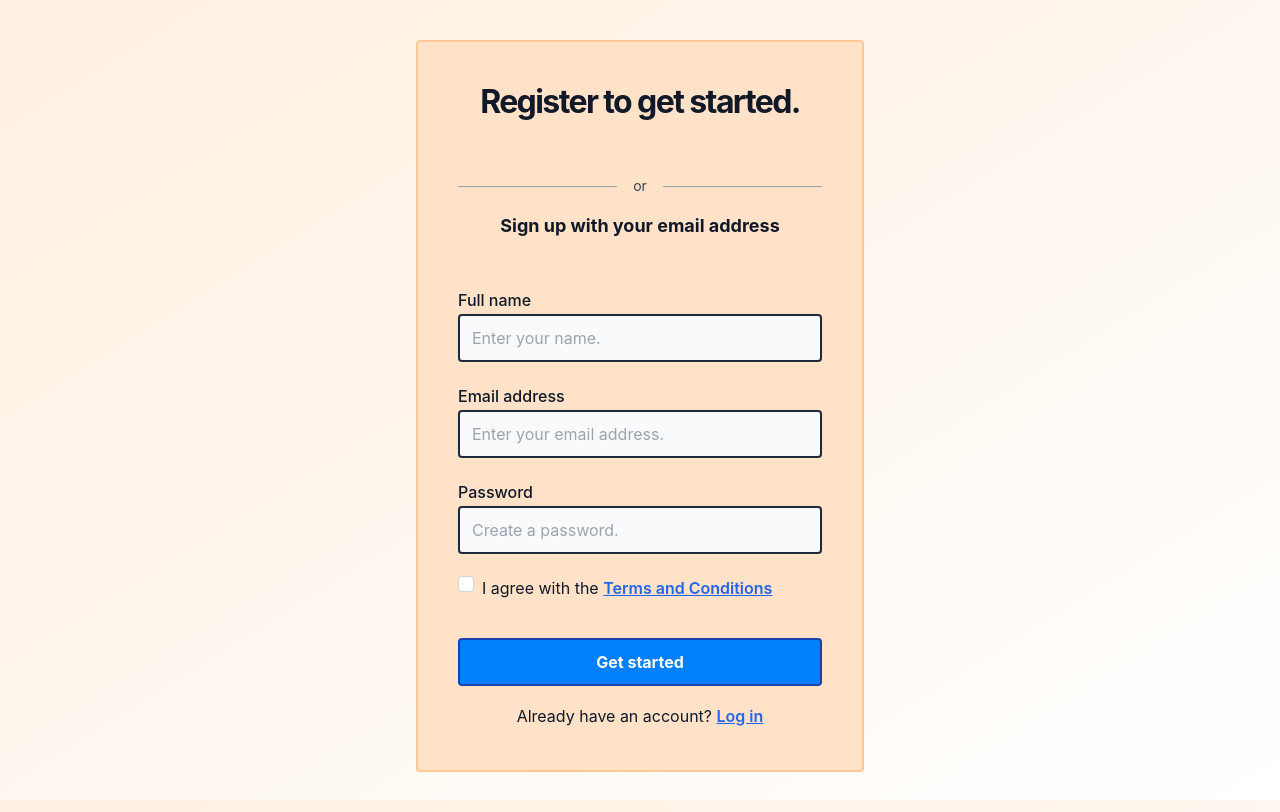
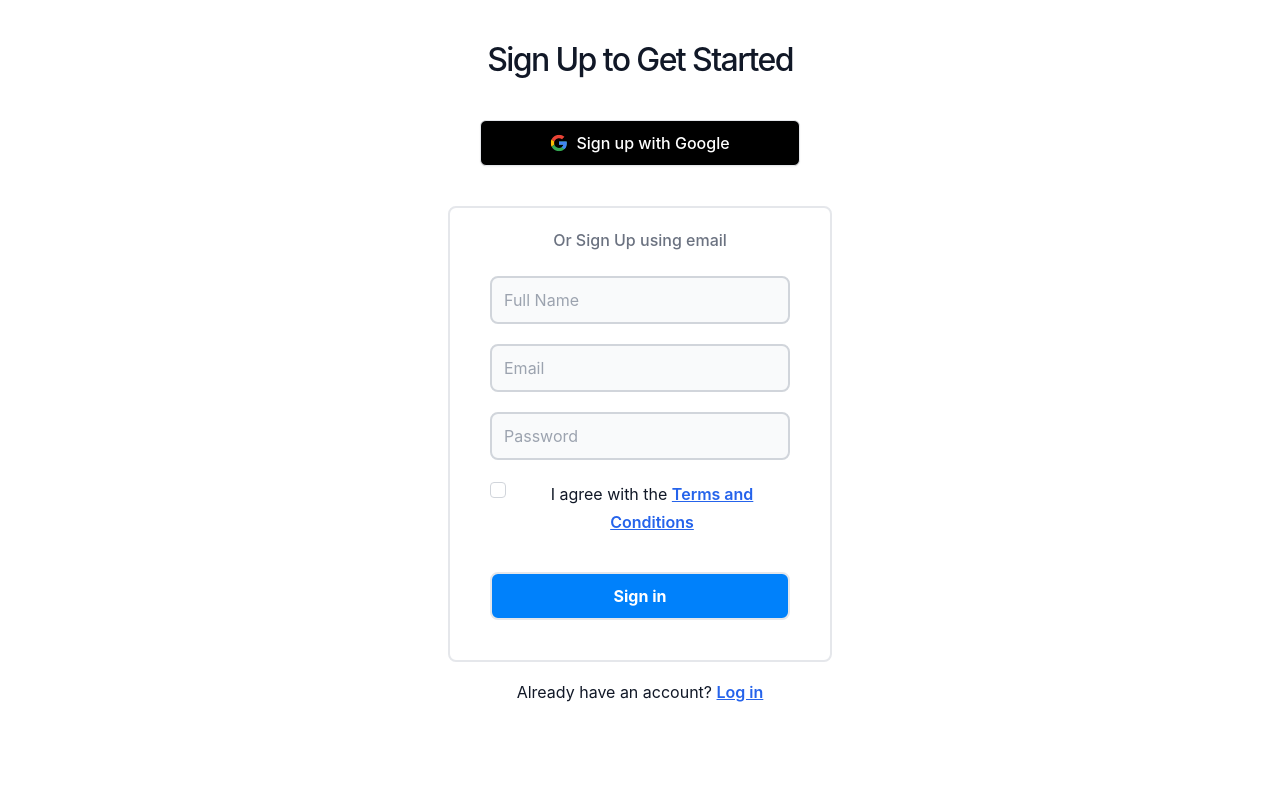
Before and after one commit to dsilverdi/testilime, a Django app: page /register/ in a window 1280 px wide. After the commit the page ends 702 px from the top, so only its background shows below. Run offline with Django 4.2, Linux system fonts and the light colour scheme; parts of the project's set-up code (start-up, migrations or seed data) failed here and were passed over; some libraries are stand-ins or nearby versions.

Commit message:
auth page styling

```diff
--- a/requirements/requirements.txt
+++ b/requirements/requirements.txt
@@ -44,6 +44,7 @@ shortuuid==1.0.11
 
 # Google
 google-auth==2.16.0
+oauthlib==3.2.2
 
 # Billing
 stripe==4.2.0
--- a/src/tailwind_theme/static/css/dist/styles.css
+++ b/src/tailwind_theme/static/css/dist/styles.css
@@ -773,9 +773,8 @@ select {
 }
 
 .btn-primary {
+  border-radius: 0.5rem;
   border-width: 2px;
-  --tw-border-opacity: 1;
-  border-color: rgb(30 64 175 / var(--tw-border-opacity));
   --tw-bg-opacity: 1;
   background-color: rgb(0 129 251 / var(--tw-bg-opacity));
   --tw-text-opacity: 1;
@@ -836,10 +835,10 @@ select {
   -webkit-appearance: none;
      -moz-appearance: none;
           appearance: none;
-  border-radius: 0.25rem;
+  border-radius: 0.5rem;
   border-width: 2px;
   --tw-border-opacity: 1;
-  border-color: rgb(31 41 55 / var(--tw-border-opacity));
+  border-color: rgb(209 213 219 / var(--tw-border-opacity));
   --tw-bg-opacity: 1;
   background-color: rgb(249 250 251 / var(--tw-bg-opacity));
   padding-left: 0.75rem;
@@ -903,6 +906,10 @@ select {
 
 .col-span-1 {
   grid-column: span 1 / span 1;
+}
+
+.m-auto {
+  margin: auto;
 }
 
 .mx-auto {
@@ -920,11 +927,6 @@ select {
   margin-bottom: 0.25rem;
 }
 
-.mx-4 {
-  margin-left: 1rem;
-  margin-right: 1rem;
-}
-
 .mt-2 {
   margin-top: 0.5rem;
 }
@@ -941,12 +943,16 @@ select {
   margin-right: 0.75rem;
 }
 
-.mt-20 {
-  margin-top: 5rem;
-}
-
-.mt-40 {
-  margin-top: 10rem;
+.mt-10 {
+  margin-top: 2.5rem;
+}
+
+.mb-10 {
+  margin-bottom: 2.5rem;
+}
+
+.mb-5 {
+  margin-bottom: 1.25rem;
 }
 
 .ml-2 {
@@ -1041,24 +1039,28 @@ select {
   width: 1.5rem;
 }
 
+.w-32 {
+  width: 8rem;
+}
+
 .w-full {
   width: 100%;
 }
 
-.max-w-7xl {
-  max-width: 80rem;
-}
-
-.max-w-5xl {
-  max-width: 64rem;
-}
-
-.max-w-2xl {
-  max-width: 40rem;
-}
-
-.max-w-md {
-  max-width: 28rem;
+.w-96 {
+  width: 24rem;
+}
+
+.w-5\/6 {
+  width: 83.333333%;
+}
+
+.w-80 {
+  width: 20rem;
+}
+
+.max-w-lg {
+  max-width: 32rem;
 }
 
 .flex-1 {
@@ -1067,14 +1069,6 @@ select {
 
 .flex-shrink-0 {
   flex-shrink: 0;
-}
-
-.flex-shrink {
-  flex-shrink: 1;
-}
-
-.flex-grow {
-  flex-grow: 1;
 }
 
 .translate-y-7 {
@@ -1136,6 +1130,10 @@ select {
 
 .gap-4 {
   gap: 1rem;
+}
+
+.gap-2 {
+  gap: 0.5rem;
 }
 
 .gap-x-2 {
@@ -1183,6 +1181,14 @@ select {
   margin-bottom: calc(0.25rem * var(--tw-space-y-reverse));
 }
 
+.self-auto {
+  align-self: auto;
+}
+
+.justify-self-auto {
+  justify-self: auto;
+}
+
 .overflow-y-auto {
   overflow-y: auto;
 }
@@ -1193,6 +1199,14 @@ select {
 
 .rounded {
   border-radius: 0.25rem;
+}
+
+.rounded-md {
+  border-radius: 0.375rem;
+}
+
+.rounded-lg {
+  border-radius: 0.5rem;
 }
 
 .border {
@@ -1220,21 +1234,16 @@ select {
   border-color: rgb(229 231 235 / var(--tw-border-opacity));
 }
 
+.border-black {
+  --tw-border-opacity: 1;
+  border-color: rgb(0 0 0 / var(--tw-border-opacity));
+}
+
 .border-gray-300 {
   --tw-border-opacity: 1;
   border-color: rgb(209 213 219 / var(--tw-border-opacity));
 }
 
-.border-\[\#FFC894\] {
-  --tw-border-opacity: 1;
-  border-color: rgb(255 200 148 / var(--tw-border-opacity));
-}
-
-.border-gray-400 {
-  --tw-border-opacity: 1;
-  border-color: rgb(156 163 175 / var(--tw-border-opacity));
-}
-
 .border-t-gray-200 {
   --tw-border-opacity: 1;
   border-top-color: rgb(229 231 235 / var(--tw-border-opacity));
@@ -1245,11 +1254,6 @@ select {
   background-color: rgb(249 250 251 / var(--tw-bg-opacity));
 }
 
-.bg-gray-900 {
-  --tw-bg-opacity: 1;
-  background-color: rgb(17 24 39 / var(--tw-bg-opacity));
-}
-
 .bg-\[\#24292f\] {
   --tw-bg-opacity: 1;
   background-color: rgb(36 41 47 / var(--tw-bg-opacity));
@@ -1269,34 +1273,21 @@ select {
   background-color: rgb(147 197 253 / var(--tw-bg-opacity));
 }
 
+.bg-black {
+  --tw-bg-opacity: 1;
+  background-color: rgb(0 0 0 / var(--tw-bg-opacity));
+}
+
+.bg-yellow-400 {
+  --tw-bg-opacity: 1;
+  background-color: rgb(250 204 21 / var(--tw-bg-opacity));
+}
+
 .bg-red-500 {
   --tw-bg-opacity: 1;
   background-color: rgb(239 68 68 / var(--tw-bg-opacity));
 }
 
-.bg-\[\#FFE2C7\] {
-  --tw-bg-opacity: 1;
-  background-color: rgb(255 226 199 / var(--tw-bg-opacity));
-}
-
-.bg-gradient-to-br {
-  background-image: linear-gradient(to bottom right, var(--tw-gradient-stops));
-}
-
-.from-\[\#FFEFE0\] {
-  --tw-gradient-from: #FFEFE0;
-  --tw-gradient-to: rgb(255 239 224 / 0);
-  --tw-gradient-stops: var(--tw-gradient-from), var(--tw-gradient-to);
-}
-
-.to-white {
-  --tw-gradient-to: #fff;
-}
-
-.bg-fixed {
-  background-attachment: fixed;
-}
-
 .p-4 {
   padding: 1rem;
 }
@@ -1351,9 +1357,14 @@ select {
   padding-bottom: 1.25rem;
 }
 
-.px-10 {
-  padding-left: 2.5rem;
-  padding-right: 2.5rem;
+.py-2\.5 {
+  padding-top: 0.625rem;
+  padding-bottom: 0.625rem;
+}
+
+.px-5 {
+  padding-left: 1.25rem;
+  padding-right: 1.25rem;
 }
 
 .pt-0\.5 {
@@ -1415,11 +1426,6 @@ select {
   line-height: 2.5rem;
 }
 
-.text-lg {
-  font-size: 1.125rem;
-  line-height: 2rem;
-}
-
 .font-semibold {
   font-weight: 600;
 }
@@ -1524,6 +1518,12 @@ select {
   box-shadow: var(--tw-ring-offset-shadow, 0 0 #0000), var(--tw-ring-shadow, 0 0 #0000), var(--tw-shadow);
 }
 
+.shadow-sm {
+  --tw-shadow: 0 1px 2px 0 rgb(0 0 0 / 0.05);
+  --tw-shadow-colored: 0 1px 2px 0 var(--tw-shadow-color);
+  box-shadow: var(--tw-ring-offset-shadow, 0 0 #0000), var(--tw-ring-shadow, 0 0 #0000), var(--tw-shadow);
+}
+
 .filter {
   filter: var(--tw-blur) var(--tw-brightness) var(--tw-contrast) var(--tw-grayscale) var(--tw-hue-rotate) var(--tw-invert) var(--tw-saturate) var(--tw-sepia) var(--tw-drop-shadow);
 }
--- a/src/tailwind_theme/static_src/src/styles.css
+++ b/src/tailwind_theme/static_src/src/styles.css
@@ -24,7 +24,7 @@
     }
 
     .btn-primary {
-        @apply border-2 border-blue-800 bg-[#0081fb] text-white hover:text-slate-100 hover:bg-blue-700 active:bg-blue-900 active:text-white focus-visible:outline-blue-700;
+        @apply border-2 rounded-lg bg-[#0081fb] text-white hover:text-slate-100 hover:bg-blue-700 active:bg-blue-900 active:text-white focus-visible:outline-blue-700;
     }
 
     .btn-white {
@@ -32,7 +32,7 @@
     }
 
     .input {
-        @apply appearance-none rounded border-2 border-gray-800 bg-gray-50 px-3 py-2 text-base text-gray-900 placeholder-gray-400 focus:border-blue-500 focus:bg-white focus:outline-none focus:ring-blue-500;
+        @apply appearance-none rounded-lg border-2 border-gray-300 bg-gray-50 px-3 py-2 text-base text-gray-900 placeholder-gray-400 focus:border-blue-500 focus:bg-white focus:outline-none focus:ring-blue-500;
     }
 
     .label {
--- a/src/tailwind_theme/static_src/tailwind.config.js
+++ b/src/tailwind_theme/static_src/tailwind.config.js
@@ -42,6 +42,9 @@ module.exports = {
             maxWidth: {
                 '2xl': '40rem',
             },
+            backgroundImage: {
+                'gradient-lime': 'radial-gradient(circle, rgba(243,245,143,1) 0%, rgba(255,255,255,1) 100%)',
+            },
         },
     },
     plugins: [
--- a/src/templates/base.html
+++ b/src/templates/base.html
@@ -9,10 +9,6 @@
             {% compress css %}
                 {% tailwind_css %}
             {% endcompress %}
-            <script src="https://js.stripe.com/v3/"></script>
-            {% if stripe_publishable_key != None %}
-                <script type="text/javascript">const stripe = Stripe("{{ stripe_publishable_key }}")</script>
-            {% endif %}
             <link rel="icon"
                   type="image/svg+xml"
                   href="{% static 'img/favicon/favicon.svg' %}">
@@ -20,7 +16,7 @@
                   type="image/png"
                   href="{% static 'img/favicon/favicon.png' %}">
         </head>
-        <body class="bg-gray-900 bg-gradient-to-br from-[#FFEFE0] to-white bg-fixed">
+        <body>
             {% block body %}{% endblock %}
         </body>
     </html>
--- a/src/testilime/auth/forms.py
+++ b/src/testilime/auth/forms.py
@@ -47,13 +47,13 @@ class LoginForm(forms.Form):
     email = forms.EmailField(
         label="Email address",
         error_messages={"required": "You need to enter your email."},
-        widget=forms.EmailInput(attrs={"placeholder": "Enter your email address."}),
+        widget=forms.EmailInput(attrs={"placeholder": "Email"}),
     )
     password = forms.CharField(
         label="Password",
         error_messages={"required": "You need to enter your password."},
         widget=forms.TextInput(
-            attrs={"placeholder": "Enter your password."},
+            attrs={"placeholder": "Password"},
         ),
     )
 
@@ -64,12 +64,12 @@ class RegisterForm(forms.Form):
         max_length=settings.AUTH_USER_NAME_MAX_LENGTH,
         label="Full name",
         error_messages={"required": "You need to enter your name."},
-        widget=forms.TextInput(attrs={"placeholder": "Enter your name."}),
+        widget=forms.TextInput(attrs={"placeholder": "Full Name"}),
     )
     email = forms.EmailField(
         label="Email address",
         error_messages={"required": "You need to enter your email address."},
-        widget=forms.EmailInput(attrs={"placeholder": "Enter your email address."}),
+        widget=forms.EmailInput(attrs={"placeholder": "Email"}),
     )
     password = forms.CharField(
         min_length=8,
@@ -79,7 +79,7 @@ class RegisterForm(forms.Form):
             "min_length": "Your password must have at least 8 characters.",
         },
         widget=forms.TextInput(
-            attrs={"placeholder": "Create a password."},
+            attrs={"placeholder": "Password"},
         ),
     )
 
--- a/src/testilime/auth/templates/auth/forms/login_form.html
+++ b/src/testilime/auth/templates/auth/forms/login_form.html
@@ -6,7 +6,6 @@
     {% endfor %}
     <div class="my-1">
         <div>
-            <label for="{{ form.email.id_for_label }}" class="mb-2 label">{{ form.email.label }}</label>
             <input id="id_email"
                    name="email"
                    type="email"
@@ -24,7 +23,6 @@
     </div>
     <div class="my-1">
         <div >
-            <label for="{{ form.password.id_for_label }}" class="mb-2 label">{{ form.password.label }}</label>
             <input id="id_password"
                    name="password"
                    type="password"
--- a/src/testilime/auth/templates/auth/forms/register_form.html
+++ b/src/testilime/auth/templates/auth/forms/register_form.html
@@ -6,7 +6,6 @@
     {% endfor %}
     <div class="my-1">
         <div>
-            <label for="{{ form.name.id_for_label }}" class="mb-2 label">{{ form.name.label }}</label>
             <input id="id_name"
                    name="name"
                    type="text"
@@ -24,7 +23,6 @@
     </div>
     <div class="my-1">
         <div>
-            <label for="{{ form.email.id_for_label }}" class="mb-2 label">{{ form.email.label }}</label>
             <input id="id_email"
                    name="email"
                    type="email"
@@ -42,7 +40,6 @@
     </div>
     <div class="my-1">
         <div >
-            <label for="{{ form.password.id_for_label }}" class="mb-2 label">{{ form.password.label }}</label>
             <input id="id_password"
                    name="password"
                    type="password"
--- a/src/testilime/auth/templates/auth/pages/register.html
+++ b/src/testilime/auth/templates/auth/pages/register.html
@@ -6,52 +6,40 @@
     <meta name="robots" content="noindex,nofollow">
 {% endblock %}
 {% block body %}
-    <div class="2xl:container mx-auto px-4 md:px-16 py-5 md:py-10">
-        <main class="mx-auto max-w-md rounded border-2 border-[#FFC894] bg-[#FFE2C7] py-10 px-10">
-            <h2 class="mb-10 tracking-tighter text-center text-3xl font-bold text-gray-900">Register to get started.</h2>
-            <div id="g_id_onload"
-                data-client_id="{{ google_oauth_client_id }}"
-                data-context="signup"
-                data-ux_mode="redirect"
-                data-login_uri="{% url 'testilime-auth:signin-with-google' %}?next=/register/"
-                data-auto_select="true"
-                data-auto_prompt="true"
-                data-itp_support="true">
+<div class="2xl:container px-4 md:px-16 py-5 md:py-10 h-screen">
+    <div class="m-auto self-auto justify-self-auto w-96">
+        <h2 class="mb-10 tracking-tighter text-center text-3xl font-medium text-gray-900">Sign Up to Get Started</h2>
+
+        <div class="text-center mt-5 w-5/6 mx-auto">
+            <a href="/login/google" class="w-full rounded-md border bg-black px-4 py-2.5 font-medium text-white shadow-sm block hover:bg-white hover:text-gray-500">
+                <div class="flex items-center justify-center gap-2">
+                    <svg xmlns="http://www.w3.org/2000/svg" xmlns:xlink="http://www.w3.org/1999/xlink" viewBox="0 0 48 48" width="18" height="18"><defs><path id="a" d="M44.5 20H24v8.5h11.8C34.7 33.9 30.1 37 24 37c-7.2 0-13-5.8-13-13s5.8-13 13-13c3.1 0 5.9 1.1 8.1 2.9l6.4-6.4C34.6 4.1 29.6 2 24 2 11.8 2 2 11.8 2 24s9.8 22 22 22c11 0 21-8 21-22 0-1.3-.2-2.7-.5-4z"></path></defs><clipPath id="b"><use xlink:href="#a" overflow="visible"></use></clipPath><path clip-path="url(#b)" fill="#FBBC05" d="M0 37V11l17 13z"></path><path clip-path="url(#b)" fill="#EA4335" d="M0 11l17 13 7-6.1L48 14V0H0z"></path><path clip-path="url(#b)" fill="#34A853" d="M0 37l30-23 7.9 1L48 0v48H0z"></path><path clip-path="url(#b)" fill="#4285F4" d="M48 48L17 24l-4-3 35-10z"></path></svg>
+                    <span>Sign up with Google</span>
                 </div>
-            <div class="g_id_signin"
-                data-type="standard"
-                data-size="large"
-                data-theme="filled_black"
-                data-text="signup_with"
-                data-shape="rectangular"
-                data-logo_alignment="left">
+            </a>
         </div>
 
-            <div class="relative flex mt-2 py-3 items-center">
-                <div class="flex-grow border-t border-gray-400"></div>
-                <span class="flex-shrink mx-4 text-sm text-gray-700">or </span>
-                <div class="flex-grow border-t border-gray-400"></div>
-            </div>
-
-            <h2 class="mb-2 text-center text-lg font-bold text-gray-900">Sign up with your email address</h2>
+        <div class="mt-10 py-5 px-5 border-2 text-center rounded-lg">
+            <h3 class="font-medium text-gray-500">Or Sign Up using email</h3>
             <form action="{% url 'testilime-auth:register' %}"
                 method="post"
-                  class="mt-10 grid grid-cols-1 gap-y-3">
+                class="w-full grid grid-cols-1 gap-y-3 mt-5 mb-5 px-5">
                 {% csrf_token %}
                 {{ form }}
                     <div class="mt-5">
                         <input type="submit"
-                           value="Get started"
+                            value="Sign in"
                             class="w-full btn btn-primary btn-medium"/>
                     </div>
                 </form>
+        </div>
+
         <div>
             <p class="mt-4 text-center text-base text-gray-900">
-                    Already have an account? <a href="{% url 'testilime-auth:login' %}"
-    class="text-blue-600 hover:text-gray-800 font-semibold underline">Log in</a>
+                Already have an account?
+                <a href="{% url 'testilime-auth:login' %}" class="text-blue-600 hover:text-gray-800 font-semibold underline">Log in</a>
             </p>
         </div>
-        </main>
     </div>
-    <script src="https://accounts.google.com/gsi/client" async defer></script>
+</div>
 {% endblock %}
--- a/src/testilime/auth/urls.py
+++ b/src/testilime/auth/urls.py
@@ -6,6 +6,7 @@ app_name = "testilime-auth"
 urlpatterns = [
     path("login/", views.login_view, name="login"),
     path("login/google/", views.signin_with_google_view, name="signin-with-google"),
+    path("login/google/callback", views.signin_with_google_view_callback, name="signin-with-google"),
     path("logout/", views.logout_view, name="logout"),
     path("register/", views.register_view, name="register"),
     path("settings/account/", views.account_settings_view, name="account-settings"),
--- a/src/testilime/auth/views.py
+++ b/src/testilime/auth/views.py
@@ -12,7 +12,7 @@ from testilime.auth.forms import (
     UpdatePasswordForm,
     UpdateUserForm,
 )
-from testilime.auth.utils import validate_google_id_token
+from testilime.auth.utils import validate_google_id_token, google_authorization_url
 
 
 @never_cache
@@ -152,14 +152,15 @@ def logout_view(request):
     return redirect("index")
 
 
-@require_POST
+@require_http_methods(["GET", "POST"])
 @csrf_exempt
-def signin_with_google_view(request):
+def signin_with_google_view_callback(request):
     next = request.POST.get("next", None)
 
     try:
         idinfo = validate_google_id_token(request)
     except Exception as e:
+        print("\ngot exeption >>>>>>> ", e)
         if next is None:
             return redirect("testilime-auth:register")
         return redirect(next)
@@ -178,3 +179,9 @@ def signin_with_google_view(request):
 
     login(request, user)
     return redirect("index")
+
+@require_GET
+@csrf_exempt
+def signin_with_google_view(request):
+    authorization_url = google_authorization_url(request)
+    return redirect(authorization_url)
```
Also changed, not shown: other parts of src/tailwind_theme/static/css/dist/styles.css (+39 -49 lines), src/templates/pages/index.html (+24 -32 lines), src/testilime/auth/templates/auth/pages/login.html (+17 -29 lines), src/testilime/auth/utils.py (+75 -18 lines), src/testilime/settings.py (+8 -0 lines). Lines whose indentation alone changed are shown as unchanged.
